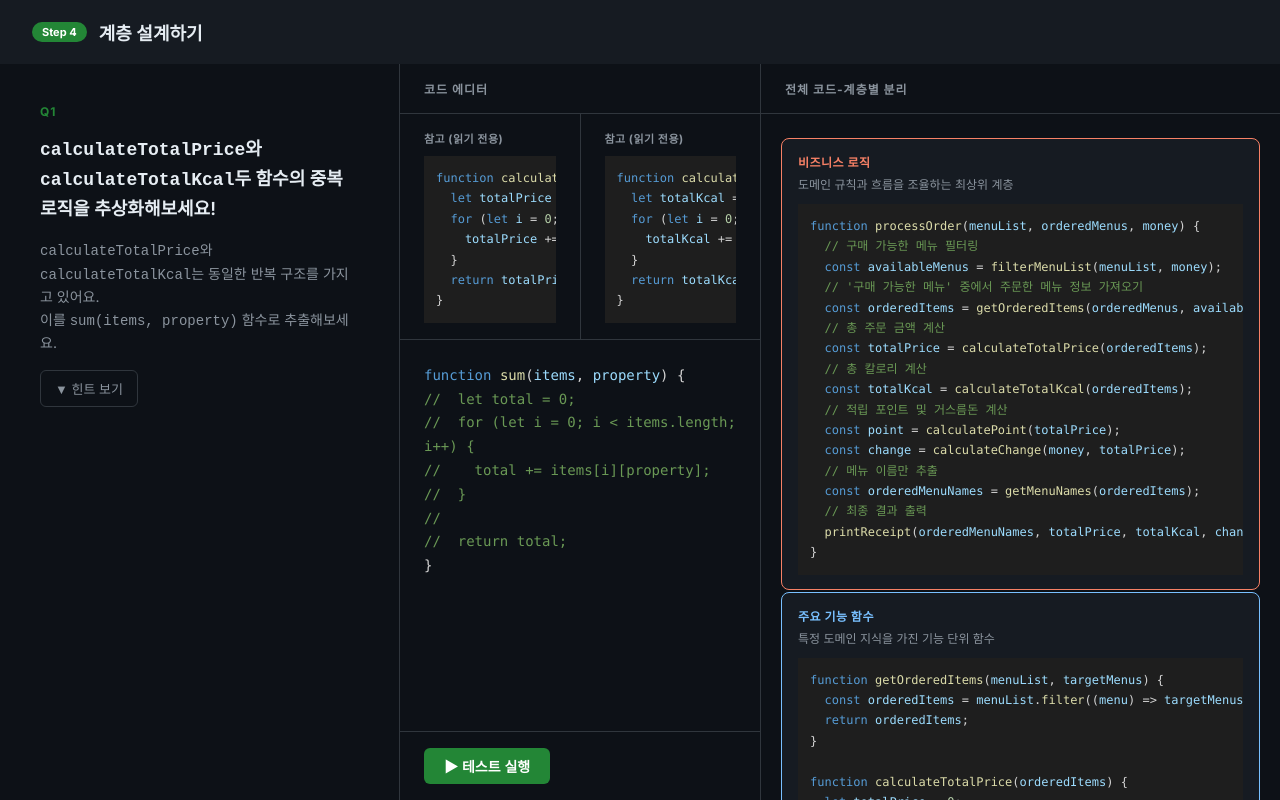
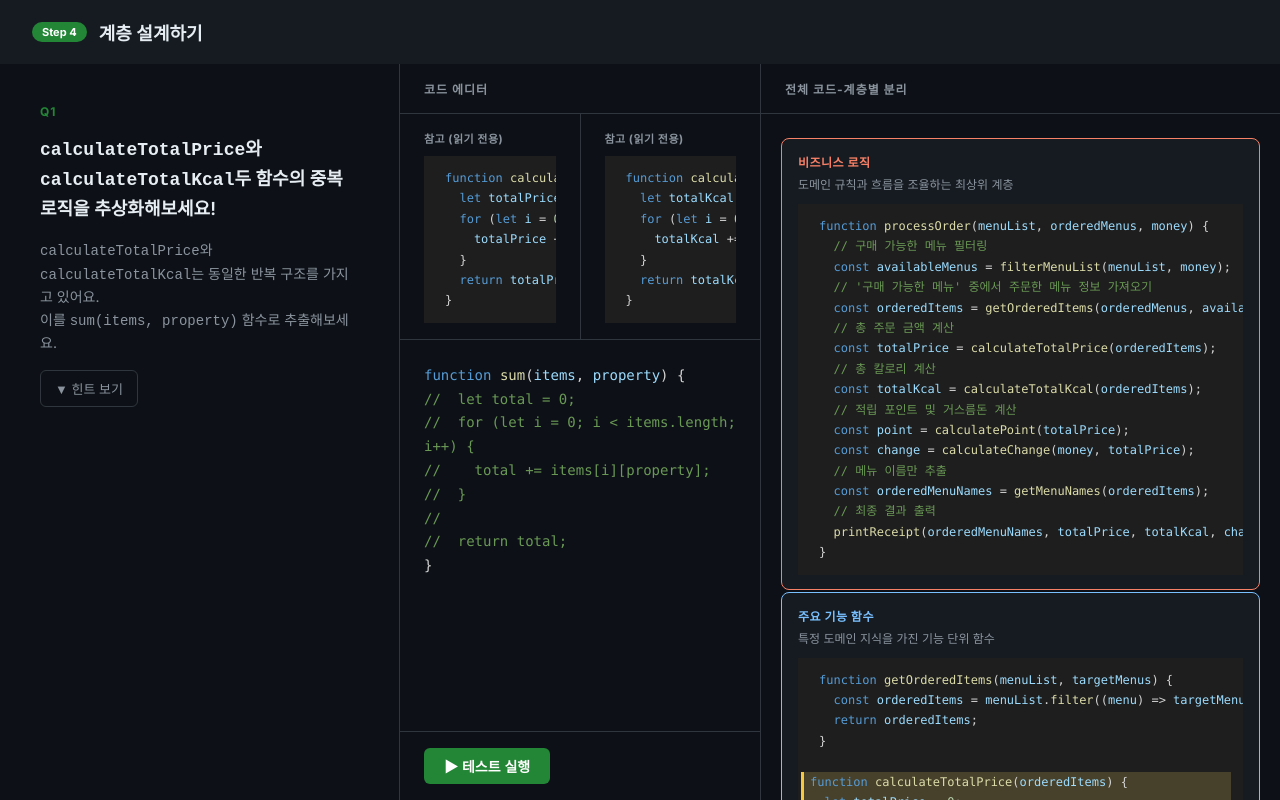
Before and after one commit to geongyu09/functional-expedition-codlab, a React (Vite) app: page /step4 in a window 1280 px wide. Built offline with nearby package versions, Linux system fonts and the light colour scheme.

Commit message:
feat: 4단계 코드 하이라이트 추가

```diff
--- a/src/pages/Step4Page/index.tsx
+++ b/src/pages/Step4Page/index.tsx
@@ -25,7 +25,13 @@ interface QuizSectionProps {
   incorrectFeedback: string;
 }
 
-function CodeSnippet({ code }: { code: string }) {
+function CodeSnippet({
+  code,
+  highlightLines,
+}: {
+  code: string;
+  highlightLines?: number[];
+}) {
   return (
     <Highlight theme={themes.vsDark} code={code} language="javascript">
       {({ className, style, tokens, getLineProps, getTokenProps }) => (
@@ -40,13 +46,25 @@ function CodeSnippet({ code }: { code: string }) {
             margin: "0",
           }}
         >
-          {tokens.map((line, i) => (
-            <div key={i} {...getLineProps({ line })}>
-              {line.map((token, key) => (
-                <span key={key} {...getTokenProps({ token })} />
-              ))}
-            </div>
-          ))}
+          {tokens.map((line, i) => {
+            const lineNumber = i + 1;
+            const isHighlighted = highlightLines?.includes(lineNumber) ?? false;
+            return (
+              <div
+                key={i}
+                {...getLineProps({ line })}
+                style={
+                  isHighlighted
+                    ? { backgroundColor: "rgba(255, 220, 100, 0.18)", borderLeft: "3px solid #f5c842", paddingLeft: "6px", marginLeft: "-9px" }
+                    : { paddingLeft: "9px" }
+                }
+              >
+                {line.map((token, key) => (
+                  <span key={key} {...getTokenProps({ token })} />
+                ))}
+              </div>
+            );
+          })}
         </pre>
       )}
     </Highlight>
@@ -295,7 +313,10 @@ function Step4Page() {
                 특정 도메인 지식을 가진 기능 단위 함수
               </p>
               <div className="step4-page__hierarchy-layer-examples">
-                <CodeSnippet code={DOMAIN_FUNCTIONS_CODE} />
+                <CodeSnippet
+                  code={DOMAIN_FUNCTIONS_CODE}
+                  highlightLines={[6, 7, 8, 9, 10, 11, 12, 14, 15, 16, 17, 18, 19, 20]}
+                />
               </div>
             </div>
 
```
